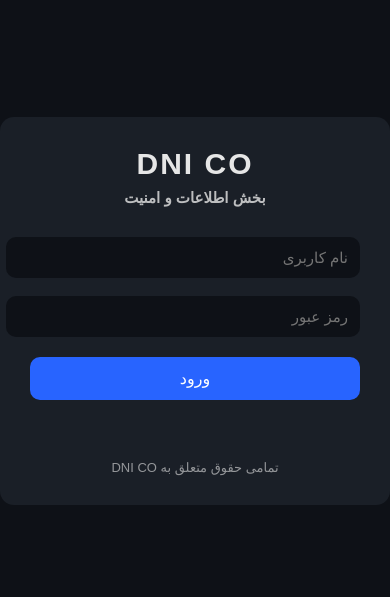
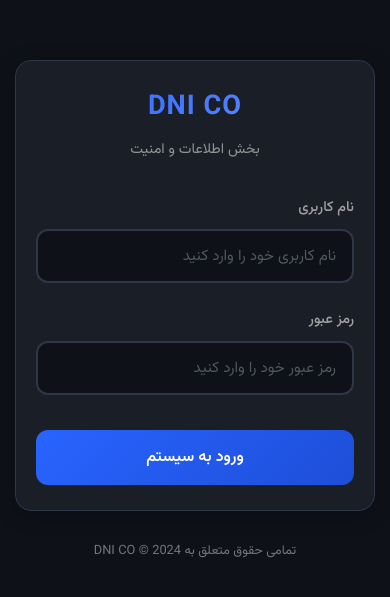
Before and after one commit to MHMahdavi1391/DNI-CO-security, a plain HTML site: page index.html in a window 390 px wide. Shown: the part 111-708 px from the top of the page. Drawn offline with Linux system fonts and the light colour scheme.

Commit message:
Update index.html

```diff
--- a/index.html
+++ b/index.html
@@ -2,244 +2,432 @@
 <html lang="fa" dir="rtl">
 <head>
   <meta charset="UTF-8" />
-  <meta name="viewport" content="width=device-width, initial-scale=1.0" />
+  <meta name="viewport" content="width=device-width, initial-scale=1.0, maximum-scale=1.0, user-scalable=no" />
   <title>DNI CO – ورود</title>
+  <link rel="preconnect" href="https://fonts.googleapis.com">
+  <link rel="preconnect" href="https://fonts.gstatic.com" crossorigin>
+  <link href="https://fonts.googleapis.com/css2?family=Vazirmatn:wght@300;400;500;600;700&display=swap" rel="stylesheet">
   <style>
-    /* استایل‌های قبلی + اضافه‌ها */
+    :root {
+      --primary: #2864ff;
+      --primary-dark: #1e4ed8;
+      --bg: #0e1117;
+      --card-bg: #1a1f27;
+      --text: #e6e6e6;
+      --text-secondary: #a0a0a0;
+      --danger: #ff4444;
+      --success: #44ff44;
+      --border: #2d3748;
+      --shadow: 0 4px 20px rgba(0, 0, 0, 0.25);
+    }
+
+    * {
+      margin: 0;
+      padding: 0;
+      box-sizing: border-box;
+      font-family: 'Vazirmatn', sans-serif;
+    }
+
     body {
-      margin: 0;
-      font-family: sans-serif;
-      background: #0e1117;
-      color: #e6e6e6;
+      background: var(--bg);
+      color: var(--text);
+      min-height: 100vh;
       display: flex;
       justify-content: center;
       align-items: center;
-      height: 100vh;
-      overflow: hidden;
+      padding: 20px;
+      line-height: 1.6;
     }
-    .box {
-      width: 90%;
-      max-width: 400px;
-      background: #1a1f27;
-      padding: 30px;
-      border-radius: 14px;
+
+    .container {
+      width: 100%;
+      max-width: 420px;
+      margin: 0 auto;
+    }
+
+    .login-box {
+      background: var(--card-bg);
+      border-radius: 20px;
+      padding: 40px 30px;
+      box-shadow: var(--shadow);
+      border: 1px solid var(--border);
+      animation: fadeInUp 0.6s ease-out;
+    }
+
+    .logo-section {
       text-align: center;
-      animation: fadeIn 0.8s ease;
-      position: relative;
+      margin-bottom: 35px;
     }
-    h1 { margin: 0; font-size: 30px; letter-spacing: 2px; }
-    h2 { margin-top: 8px; font-size: 15px; opacity: 0.8; }
-    input {
+
+    .logo-section h1 {
+      font-size: 2.2rem;
+      font-weight: 700;
+      letter-spacing: 1px;
+      margin-bottom: 8px;
+      background: linear-gradient(135deg, var(--primary), #6c8eff);
+      -webkit-background-clip: text;
+      -webkit-text-fill-color: transparent;
+      background-clip: text;
+    }
+
+    .logo-section h2 {
+      font-size: 0.95rem;
+      font-weight: 400;
+      color: var(--text-secondary);
+      opacity: 0.9;
+    }
+
+    .input-group {
+      margin-bottom: 25px;
+    }
+
+    .input-group label {
+      display: block;
+      margin-bottom: 10px;
+      font-size: 0.9rem;
+      font-weight: 500;
+      color: var(--text-secondary);
+    }
+
+    .input-field {
       width: 100%;
-      margin-top: 18px;
-      padding: 12px;
-      border: none;
-      border-radius: 10px;
-      background: #0e1117;
-      color: white;
-      font-size: 15px;
+      padding: 16px 20px;
+      background: var(--bg);
+      border: 2px solid var(--border);
+      border-radius: 12px;
+      color: var(--text);
+      font-size: 1rem;
+      transition: all 0.3s;
       outline: none;
-      transition: all 0.3s;
     }
-    input:focus {
-      box-shadow: 0 0 0 2px #2864ff;
+
+    .input-field:focus {
+      border-color: var(--primary);
+      box-shadow: 0 0 0 3px rgba(40, 100, 255, 0.15);
     }
-    button {
-      margin-top: 20px;
+
+    .input-field::placeholder {
+      color: #6c757d;
+      opacity: 0.7;
+    }
+
+    .login-btn {
       width: 100%;
-      padding: 12px;
-      background: #2864ff;
+      padding: 17px;
+      background: linear-gradient(135deg, var(--primary), var(--primary-dark));
       color: white;
       border: none;
-      border-radius: 10px;
-      font-size: 16px;
+      border-radius: 12px;
+      font-size: 1.05rem;
+      font-weight: 600;
       cursor: pointer;
-      transition: 0.3s;
+      transition: all 0.3s;
+      margin-top: 10px;
       position: relative;
       overflow: hidden;
     }
-    button:hover {
-      background: #1e4ed8;
+
+    .login-btn:hover {
       transform: translateY(-2px);
+      box-shadow: 0 7px 20px rgba(40, 100, 255, 0.3);
     }
-    button:active {
+
+    .login-btn:active {
       transform: translateY(0);
     }
-    .loading {
-      display: none;
-      margin-top: 15px;
-    }
-    .spinner {
-      border: 3px solid rgba(255,255,255,0.1);
-      border-top: 3px solid #2864ff;
-      border-radius: 50%;
-      width: 30px;
-      height: 30px;
-      animation: spin 1s linear infinite;
-      margin: 0 auto;
-    }
-    #msg {
-      margin-top: 15px;
-      font-size: 14px;
-      min-height: 20px;
-      transition: all 0.3s;
-    }
-    .error { color: #ff4444; }
-    .success { color: #44ff44; }
 
-    @keyframes fadeIn {
-      from {opacity:0; transform: translateY(20px);}
-      to {opacity:1; transform: translateY(0);}
-    }
-    @keyframes spin { 100% { transform: rotate(360deg); } }
-
-    /* انیمیشن برای دکمه */
     .ripple {
       position: absolute;
       border-radius: 50%;
-      background: rgba(255, 255, 255, 0.7);
+      background: rgba(255, 255, 255, 0.6);
       transform: scale(0);
-      animation: ripple 0.6s linear;
+      animation: rippleAnim 0.6s linear;
     }
 
-    @keyframes ripple {
+    @keyframes rippleAnim {
       to {
         transform: scale(4);
         opacity: 0;
       }
     }
 
+    .loading-container {
+      display: none;
+      text-align: center;
+      margin: 25px 0;
+    }
+
+    .spinner {
+      width: 40px;
+      height: 40px;
+      border: 3px solid rgba(255, 255, 255, 0.1);
+      border-top: 3px solid var(--primary);
+      border-radius: 50%;
+      animation: spin 1s linear infinite;
+      margin: 0 auto 15px;
+    }
+
+    .loading-text {
+      font-size: 0.9rem;
+      color: var(--text-secondary);
+    }
+
+    .message-box {
+      margin-top: 20px;
+      padding: 15px;
+      border-radius: 12px;
+      font-size: 0.9rem;
+      text-align: center;
+      animation: slideIn 0.3s ease;
+      display: none;
+    }
+
+    .error {
+      background: rgba(255, 68, 68, 0.1);
+      border: 1px solid rgba(255, 68, 68, 0.3);
+      color: #ff9999;
+    }
+
+    .success {
+      background: rgba(68, 255, 68, 0.1);
+      border: 1px solid rgba(68, 255, 68, 0.3);
+      color: #99ff99;
+    }
+
     footer {
-      margin-top:25px;
-      opacity:0.6;
-      font-size:13px;
+      text-align: center;
+      margin-top: 30px;
+      color: var(--text-secondary);
+      font-size: 0.8rem;
+      opacity: 0.7;
+    }
+
+    /* انیمیشن‌ها */
+    @keyframes fadeInUp {
+      from {
+        opacity: 0;
+        transform: translateY(30px);
+      }
+      to {
+        opacity: 1;
+        transform: translateY(0);
+      }
+    }
+
+    @keyframes spin {
+      100% { transform: rotate(360deg); }
+    }
+
+    @keyframes slideIn {
+      from {
+        opacity: 0;
+        transform: translateY(-10px);
+      }
+      to {
+        opacity: 1;
+        transform: translateY(0);
+      }
+    }
+
+    /* ریسپانسیو */
+    @media (max-width: 768px) {
+      .login-box {
+        padding: 30px 25px;
+      }
+
+      .logo-section h1 {
+        font-size: 1.9rem;
+      }
+
+      .logo-section h2 {
+        font-size: 0.9rem;
+      }
+
+      .input-field {
+        padding: 14px 18px;
+      }
+
+      .login-btn {
+        padding: 16px;
+      }
+    }
+
+    @media (max-width: 480px) {
+      body {
+        padding: 15px;
+      }
+
+      .login-box {
+        padding: 25px 20px;
+        border-radius: 16px;
+      }
+
+      .logo-section h1 {
+        font-size: 1.7rem;
+      }
+
+      .input-field {
+        padding: 13px 16px;
+        font-size: 0.95rem;
+      }
+
+      .login-btn {
+        padding: 15px;
+        font-size: 1rem;
+      }
+    }
+
+    @media (max-width: 360px) {
+      .logo-section h1 {
+        font-size: 1.5rem;
+      }
+
+      .logo-section h2 {
+        font-size: 0.85rem;
+      }
+
+      .login-box {
+        padding: 20px 15px;
+      }
     }
   </style>
 </head>
 <body>
-  <div class="box">
+  <div class="container">
+    <div class="login-box">
+      <div class="logo-section">
         <h1>DNI CO</h1>
         <h2>بخش اطلاعات و امنیت</h2>
-
-    <input id="user" type="text" placeholder="نام کاربری" autocomplete="username" />
-    <input id="pass" type="password" placeholder="رمز عبور" autocomplete="current-password" />
-    <button onclick="login()" id="loginBtn">ورود</button>
-
-    <div class="loading" id="loading">
-      <div class="spinner"></div>
-      <p style="margin-top: 10px; font-size: 14px;">در حال ورود به سیستم...</p>
       </div>
 
-    <div id="msg"></div>
+      <div class="input-group">
+        <label for="username">نام کاربری</label>
+        <input type="text" id="username" class="input-field" placeholder="نام کاربری خود را وارد کنید" autocomplete="username">
+      </div>
 
-    <footer>تمامی حقوق متعلق به DNI CO</footer>
+      <div class="input-group">
+        <label for="password">رمز عبور</label>
+        <input type="password" id="password" class="input-field" placeholder="رمز عبور خود را وارد کنید" autocomplete="current-password">
+      </div>
+
+      <button class="login-btn" id="loginBtn">ورود به سیستم</button>
+
+      <div class="loading-container" id="loading">
+        <div class="spinner"></div>
+        <div class="loading-text">در حال احراز هویت...</div>
+      </div>
+
+      <div class="message-box" id="message"></div>
+    </div>
+
+    <footer>تمامی حقوق متعلق به DNI CO © 2024</footer>
   </div>
 
   <script>
-// بررسی اگر قبلاً لاگین کرده، به home هدایت شود
-window.addEventListener('DOMContentLoaded', () => {
+    // بررسی اگر قبلاً لاگین کرده
+    document.addEventListener('DOMContentLoaded', () => {
       const loggedInUser = localStorage.getItem('dniLoggedInUser');
       if (loggedInUser) {
-    window.location.href = "home.html";
+        window.location.href = 'home.html';
       }
     });
 
-// تابع ایجاد افکت ripple برای دکمه
-function createRipple(event) {
-  const button = event.currentTarget;
-  const ripple = document.createElement("span");
-  const rect = button.getBoundingClientRect();
+    // افکت ripple برای دکمه
+    document.getElementById('loginBtn').addEventListener('click', function(e) {
+      const btn = e.currentTarget;
+      const ripple = document.createElement('span');
+      const rect = btn.getBoundingClientRect();
 
       const size = Math.max(rect.width, rect.height);
-  const x = event.clientX - rect.left - size / 2;
-  const y = event.clientY - rect.top - size / 2;
+      const x = e.clientX - rect.left - size / 2;
+      const y = e.clientY - rect.top - size / 2;
 
-  ripple.style.width = ripple.style.height = size + "px";
-  ripple.style.left = x + "px";
-  ripple.style.top = y + "px";
-  ripple.classList.add("ripple");
+      ripple.style.width = ripple.style.height = size + 'px';
+      ripple.style.left = x + 'px';
+      ripple.style.top = y + 'px';
+      ripple.classList.add('ripple');
 
-  button.appendChild(ripple);
+      btn.appendChild(ripple);
       setTimeout(() => ripple.remove(), 600);
+
+      login();
+    });
+
+    // ورود با کلید Enter
+    document.getElementById('password').addEventListener('keypress', function(e) {
+      if (e.key === 'Enter') {
+        document.getElementById('loginBtn').click();
       }
+    });
 
-// بارگذاری کاربران
     async function loadUsers() {
       try {
-    const res = await fetch("users.json");
-    return await res.json();
+        const response = await fetch('users.json');
+        return await response.json();
       } catch (error) {
+        console.error('خطا در بارگذاری کاربران:', error);
         return [];
       }
     }
 
-// تابع ورود
     async function login() {
-  const u = document.getElementById("user").value.trim();
-  const p = document.getElementById("pass").value.trim();
-  const msg = document.getElementById("msg");
-  const loginBtn = document.getElementById("loginBtn");
-  const loading = document.getElementById("loading");
+      const username = document.getElementById('username').value.trim();
+      const password = document.getElementById('password').value.trim();
+      const messageBox = document.getElementById('message');
+      const loginBtn = document.getElementById('loginBtn');
+      const loading = document.getElementById('loading');
 
       // پاک کردن پیام قبلی
-  msg.innerHTML = "";
-  msg.className = "";
+      messageBox.style.display = 'none';
+      messageBox.className = 'message-box';
+      messageBox.textContent = '';
 
       // اعتبارسنجی اولیه
-  if (!u || !p) {
-    msg.innerHTML = "لطفاً نام کاربری و رمز عبور را وارد کنید";
-    msg.className = "error";
+      if (!username || !password) {
+        showMessage('لطفاً نام کاربری و رمز عبور را وارد کنید', 'error');
         return;
       }
 
       // نمایش لودینگ
-  loginBtn.style.display = "none";
-  loading.style.display = "block";
+      loginBtn.style.display = 'none';
+      loading.style.display = 'block';
 
       try {
         const users = await loadUsers();
-    const match = users.find(x => x.username === u && x.password === p);
+        const user = users.find(u => u.username === username && u.password === password);
 
-    if (match) {
-      // ذخیره اطلاعات در localStorage
+        if (user) {
+          // ذخیره اطلاعات لاگین
           localStorage.setItem('dniLoggedInUser', JSON.stringify({
-        username: match.username,
-        name: match.name,
+            username: user.username,
+            name: user.name,
             loginTime: new Date().getTime()
           }));
 
-      // پیام موفقیت
-      msg.innerHTML = `کاربر ${match.name} خوش آمدید`;
-      msg.className = "success";
+          showMessage(`کاربر ${user.name} خوش آمدید`, 'success');
 
-      // هدایت به home بعد از تاخیر
+          // هدایت به صفحه اصلی
           setTimeout(() => {
-        window.location.href = "home.html";
+            window.location.href = 'home.html';
           }, 1200);
         } else {
-      // نمایش خطا
-      loginBtn.style.display = "block";
-      loading.style.display = "none";
-      msg.innerHTML = "نام کاربری یا رمز عبور اشتباه است";
-      msg.className = "error";
+          showMessage('نام کاربری یا رمز عبور اشتباه است', 'error');
+          loginBtn.style.display = 'block';
+          loading.style.display = 'none';
         }
       } catch (error) {
-    loginBtn.style.display = "block";
-    loading.style.display = "none";
-    msg.innerHTML = "خطا در ارتباط با سرور";
-    msg.className = "error";
+        showMessage('خطا در ارتباط با سرور', 'error');
+        loginBtn.style.display = 'block';
+        loading.style.display = 'none';
       }
     }
 
-// اضافه کردن event listener برای ripple effect
-document.getElementById('loginBtn').addEventListener('click', createRipple);
-
-// اضافه کردن قابلیت ورود با کلید Enter
-document.getElementById('pass').addEventListener('keypress', function(e) {
-  if (e.key === 'Enter') {
-    login();
+    function showMessage(text, type) {
+      const messageBox = document.getElementById('message');
+      messageBox.textContent = text;
+      messageBox.className = `message-box ${type}`;
+      messageBox.style.display = 'block';
     }
-});
   </script>
 </body>
 </html>
```
Lines whose indentation alone changed are shown as unchanged.
